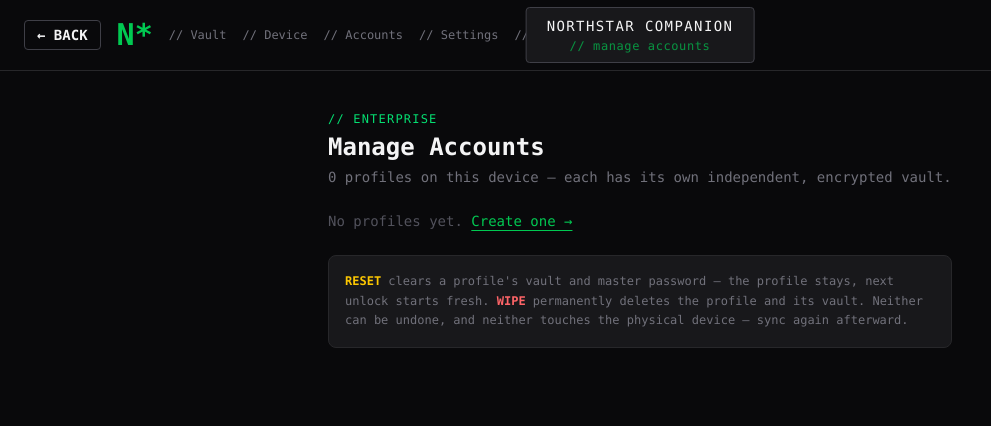
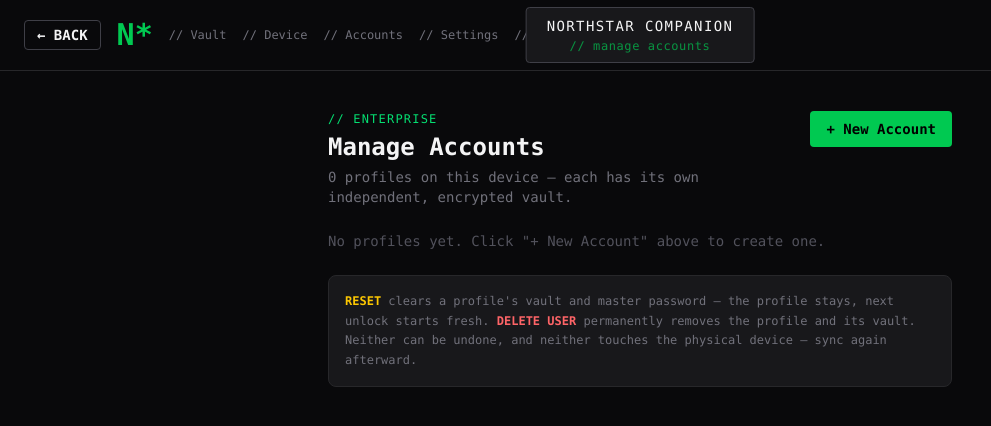
Before and after one commit to OwenAtConestoga/NStar-Companion, a Next.js app in the folder northstar-companion-main/: page /manage in a window 1280 px wide. Shown: the top 426 px of the page, without its empty margins (0-991 px from the left). Built offline with nearby package versions, Linux system fonts and the light colour scheme.

Commit message:
Rename WIPE to DELETE USER, add inline account creation on Manage page

```diff
--- a/northstar-companion-main/src/app/manage/page.tsx
+++ b/northstar-companion-main/src/app/manage/page.tsx
@@ -6,10 +6,12 @@
 import PageNav from "@/components/layout/PageNav";
 
 export default function ManageAccountsPage() {
-  const { profiles, loaded, resetProfile, deleteProfile } = useProfiles();
+  const { profiles, loaded, createProfile, resetProfile, deleteProfile } = useProfiles();
   const [vaultConfigured, setVaultConfigured] = useState<Record<string, boolean>>({});
   const [confirmReset, setConfirmReset] = useState<string | null>(null);
-  const [confirmWipe,  setConfirmWipe]  = useState<string | null>(null);
+  const [confirmDelete, setConfirmDelete] = useState<string | null>(null);
+  const [creating, setCreating] = useState(false);
+  const [newName, setNewName] = useState("");
 
   // Vault existence is just a localStorage key check — no need to unlock to know it exists
   useEffect(() => {
@@ -27,9 +29,17 @@
     setConfirmReset(null);
   }
 
-  function handleWipe(id: string) {
+  function handleDeleteUser(id: string) {
     deleteProfile(id);
-    setConfirmWipe(null);
+    setConfirmDelete(null);
+  }
+
+  function handleCreate(e: React.FormEvent) {
+    e.preventDefault();
+    if (!newName.trim()) return;
+    createProfile(newName.trim());
+    setNewName("");
+    setCreating(false);
   }
 
   const initials = (n: string) => n.slice(0, 2).toUpperCase();
@@ -40,6 +50,7 @@
 
       <div className="max-w-2xl mx-auto w-full px-6 py-10 flex flex-col gap-6">
 
+        <div className="flex items-start justify-between gap-4">
           <div>
             <p className="text-green-400 text-xs tracking-widest uppercase mb-1">// Enterprise</p>
             <h1 className="text-2xl font-bold">Manage Accounts</h1>
@@ -47,11 +58,49 @@
               {loaded ? `${profiles.length} profile${profiles.length !== 1 ? "s" : ""} on this device` : "Loading…"} — each has its own independent, encrypted vault.
             </p>
           </div>
+          {!creating && (
+            <button
+              onClick={() => setCreating(true)}
+              className="bg-green-500 hover:bg-green-400 text-black font-bold text-sm px-4 py-2 rounded transition-colors flex-shrink-0"
+            >
+              + New Account
+            </button>
+          )}
+        </div>
 
-        {!loaded ? null : profiles.length === 0 ? (
-          <p className="text-zinc-600 text-sm">
-            No profiles yet. <Link href="/vault" className="text-green-500 hover:text-green-400 underline underline-offset-4">Create one →</Link>
-          </p>
+        {creating && (
+          <form onSubmit={handleCreate} className="bg-zinc-900 border border-green-500/30 rounded-lg p-4 flex items-end gap-3">
+            <div className="flex-1">
+              <label className="text-zinc-400 text-xs block mb-1.5">// Profile Name</label>
+              <input
+                type="text"
+                value={newName}
+                onChange={(e) => setNewName(e.target.value)}
+                autoFocus
+                placeholder="e.g. Sales, IT, Alice..."
+                maxLength={24}
+                className="w-full bg-zinc-800 border border-zinc-700 focus:border-green-500 rounded px-3 py-2 text-zinc-100 text-sm outline-none transition-colors placeholder:text-zinc-600"
+              />
+            </div>
+            <button
+              type="submit"
+              disabled={!newName.trim()}
+              className="bg-green-500 hover:bg-green-400 disabled:bg-zinc-700 disabled:text-zinc-500 disabled:cursor-not-allowed text-black font-bold text-sm px-4 py-2 rounded transition-colors"
+            >
+              CREATE
+            </button>
+            <button
+              type="button"
+              onClick={() => { setCreating(false); setNewName(""); }}
+              className="text-zinc-400 hover:text-zinc-200 border border-zinc-700 text-sm px-4 py-2 rounded transition-colors"
+            >
+              Cancel
+            </button>
+          </form>
+        )}
+
+        {!loaded ? null : profiles.length === 0 && !creating ? (
+          <p className="text-zinc-600 text-sm">No profiles yet. Click &quot;+ New Account&quot; above to create one.</p>
         ) : (
           <div className="flex flex-col gap-3">
             {profiles.map((p) => {
@@ -79,12 +128,12 @@
                           Cancel
                         </button>
                       </>
-                    ) : confirmWipe === p.id ? (
+                    ) : confirmDelete === p.id ? (
                       <>
-                        <button onClick={() => handleWipe(p.id)} className="text-red-400 hover:text-red-300 bg-red-500/10 hover:bg-red-500/20 border border-red-500/40 text-xs px-2.5 py-1.5 rounded transition-colors">
-                          CONFIRM WIPE
+                        <button onClick={() => handleDeleteUser(p.id)} className="text-red-400 hover:text-red-300 bg-red-500/10 hover:bg-red-500/20 border border-red-500/40 text-xs px-2.5 py-1.5 rounded transition-colors">
+                          CONFIRM DELETE
                         </button>
-                        <button onClick={() => setConfirmWipe(null)} className="text-zinc-400 hover:text-zinc-200 border border-zinc-700 text-xs px-2.5 py-1.5 rounded transition-colors">
+                        <button onClick={() => setConfirmDelete(null)} className="text-zinc-400 hover:text-zinc-200 border border-zinc-700 text-xs px-2.5 py-1.5 rounded transition-colors">
                           Cancel
                         </button>
                       </>
@@ -99,11 +148,11 @@
                           RESET
                         </button>
                         <button
-                          onClick={() => setConfirmWipe(p.id)}
+                          onClick={() => setConfirmDelete(p.id)}
                           title="Delete this profile and its vault completely"
                           className="text-zinc-100 hover:text-red-400 border border-zinc-700 hover:border-red-500/50 text-xs px-2.5 py-1.5 rounded transition-colors"
                         >
-                          WIPE
+                          DELETE USER
                         </button>
                       </>
                     )}
@@ -117,7 +166,7 @@
         <div className="bg-zinc-900 border border-zinc-800 rounded-lg p-4">
           <p className="text-zinc-500 text-xs leading-relaxed">
             <span className="text-yellow-400 font-bold">RESET</span> clears a profile&apos;s vault and master password — the profile stays, next unlock starts fresh.{" "}
-            <span className="text-red-400 font-bold">WIPE</span> permanently deletes the profile and its vault. Neither can be undone, and neither touches the physical device — sync again afterward.
+            <span className="text-red-400 font-bold">DELETE USER</span> permanently removes the profile and its vault. Neither can be undone, and neither touches the physical device — sync again afterward.
           </p>
         </div>
 
```
Lines whose indentation alone changed are shown as unchanged.
